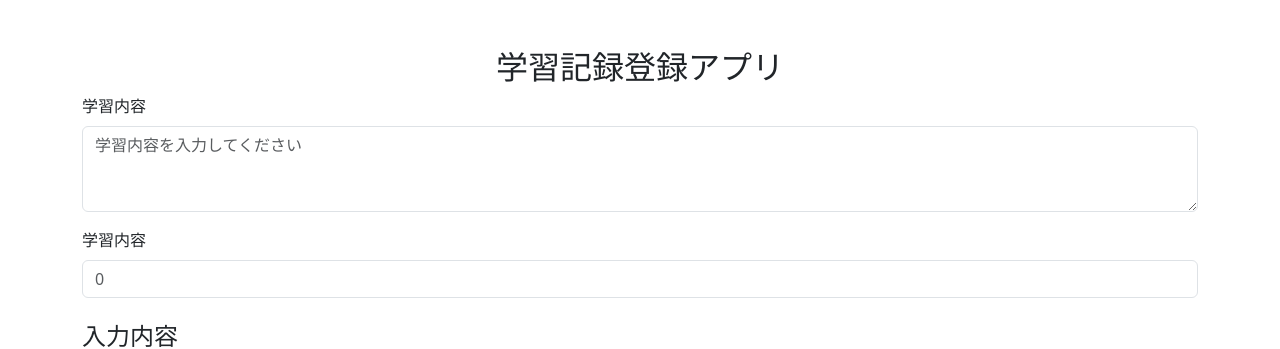
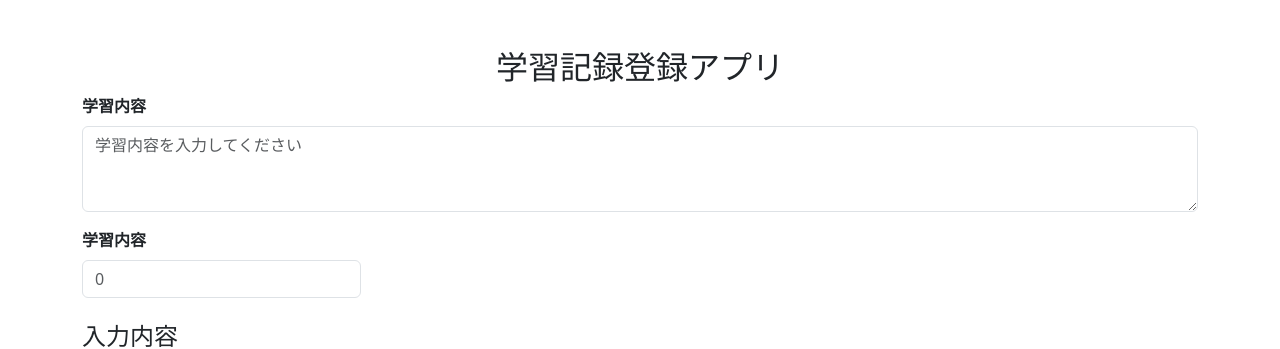
Before and after one commit to leftyfj/LearningRecordsWithSupabase, a React (Vite) app: page / in a window 1280 px wide. Shown: the top 349 px of the page. Built offline with nearby package versions, Linux system fonts and the light colour scheme; no server answers; the database is empty.

Commit message:
App.jsx内の関数をカスタムフック化

```diff
--- a/src/App.jsx
+++ b/src/App.jsx
@@ -1,67 +1,22 @@
 
-import {useEffect, useState} from "react";
 
-import { saveLearningRecord } from "./services/saveLearningRecord";
 import './App.css'
-import { fetchLearningRecords } from "./services/fetchLearningRecords";
+import { useLearningRecords } from './hooks/useLearningRecords';
 import { InputFormArea } from "./components/InputFormArea";
 import { LogList } from "./components/LogList";
 import { TotalHours } from "./components/TotalHours";
-import { deleteLearningRecord } from "./services/deleteLearningRecord";
+
 
 function App() {
-  const [studyContent, setStudyContent] = useState({title:"", hour:""})
-  const onChangeContent = (e) => {
-    setStudyContent({...studyContent, title:e.target.value })
-  }
-  const onChangeHour = (e) => {
-    setStudyContent({...studyContent, hour:Number(e.target.value)});
-  }
-
-  const handleRegister = async(formData) => {
-    const content = await formData.get('study-content');
-    const hour = await formData.get('study-hour');
-
-    try {
-        await saveLearningRecord(content, hour);
-        alert("学習記録を保存しました!");
-        setStudyContent({title:"", hour:""});
-        //保存後にデータを再取得して一覧を更新する
-        await loadData();
-    } catch(error) {
-        alert('保存に失敗しました: ' + error.message);
-    }
-
-  }
-
-  const onClickDelete = async(id) => {
-    if(!window.confirm("本当に削除しますか")) return;
-
-    try {
-        await deleteLearningRecord(id);
-        await loadData();
-    } catch(error) {
-        console.error(error.message);
-    }
-  }
-  //データ取得に関する処理
-  const [records, setRecords] = useState([]);
-
-  const loadData = async() => {
-    try {
-        const data = await fetchLearningRecords();
-        setRecords(data);
-    } catch(e) {
-        console.error(e);
-    }
-  };
-
-  //画面が表示されたときに一度だけ実行
-  useEffect(() => {
-    loadData();
-  },[]);
-
-  const totalHours = records.reduce((sum, record) => sum + Number(record.hour),0);
+  const {
+      studyContent,
+      records,
+      totalHours,
+      onChangeContent,
+      onChangeHour,
+      handleRegister,
+      onClickDelete
+  } = useLearningRecords();
   return (
       <div className="container mt-5">
           <h1 className="fs-2 text-center">学習記録登録アプリ</h1>
--- a/src/components/InputFormArea.jsx
+++ b/src/components/InputFormArea.jsx
@@ -6,7 +6,7 @@ export const InputFormArea = (props) => {
         props;
     return (
         <form action={handleRegister}>
-            <div className="mb-3">
+            <div className="mb-3 fw-bold">
                 <InputTextarea
                     label="学習内容"
                     name="study-content"
@@ -15,7 +15,7 @@ export const InputFormArea = (props) => {
                     onChange={onChangeContent}
                 />
             </div>
-            <div className="mb-3">
+            <div className="mb-3 fw-bold">
                 <InputHour
                     label="学習内容"
                     type="number"
--- a/src/components/InputHour.jsx
+++ b/src/components/InputHour.jsx
@@ -6,7 +6,7 @@ export const InputHour = (props) => {
              {label}
          </label>
          <input
-             className="form-control"
+             className="form-control w-25 w-md-100"
              id="study-time"
              type={type}
              name={name}
--- /dev/null
+++ b/src/hooks/useLearningRecords.js
@@ -0,0 +1,70 @@
+import { useEffect, useState } from 'react';
+import { saveLearningRecord } from '../services/saveLearningRecord';
+import { fetchLearningRecords } from '../services/fetchLearningRecords';
+import { deleteLearningRecord } from '../services/deleteLearningRecord';
+import '../App.css';
+
+export const useLearningRecords = () => {
+  const [studyContent, setStudyContent] = useState({title:"", hour:""})
+   const onChangeContent = (e) => {
+     setStudyContent({...studyContent, title:e.target.value })
+   }
+   const onChangeHour = (e) => {
+     setStudyContent({...studyContent, hour:Number(e.target.value)});
+   }
+
+   const handleRegister = async(formData) => {
+     const content = await formData.get('study-content');
+     const hour = await formData.get('study-hour');
+
+     try {
+         await saveLearningRecord(content, hour);
+         alert("学習記録を保存しました!");
+         setStudyContent({title:"", hour:""});
+         //保存後にデータを再取得して一覧を更新する
+         await loadData();
+     } catch(error) {
+         alert('保存に失敗しました: ' + error.message);
+     }
+
+   }
+
+   const onClickDelete = async(id) => {
+     if(!window.confirm("本当に削除しますか")) return;
+
+     try {
+         await deleteLearningRecord(id);
+         await loadData();
+     } catch(error) {
+         console.error(error.message);
+     }
+   }
+   //データ取得に関する処理
+   const [records, setRecords] = useState([]);
+
+   const loadData = async() => {
+     try {
+         const data = await fetchLearningRecords();
+         setRecords(data);
+     } catch(e) {
+         console.error(e);
+     }
+   };
+
+   //画面が表示されたときに一度だけ実行
+   useEffect(() => {
+     loadData();
+   },[]);
+
+   const totalHours = records.reduce((sum, record) => sum + Number(record.hour),0);
+
+   return {
+    studyContent,
+    records,
+    totalHours,
+    onChangeContent,
+    onChangeHour,
+    handleRegister,
+    onClickDelete
+   };
+};
```
